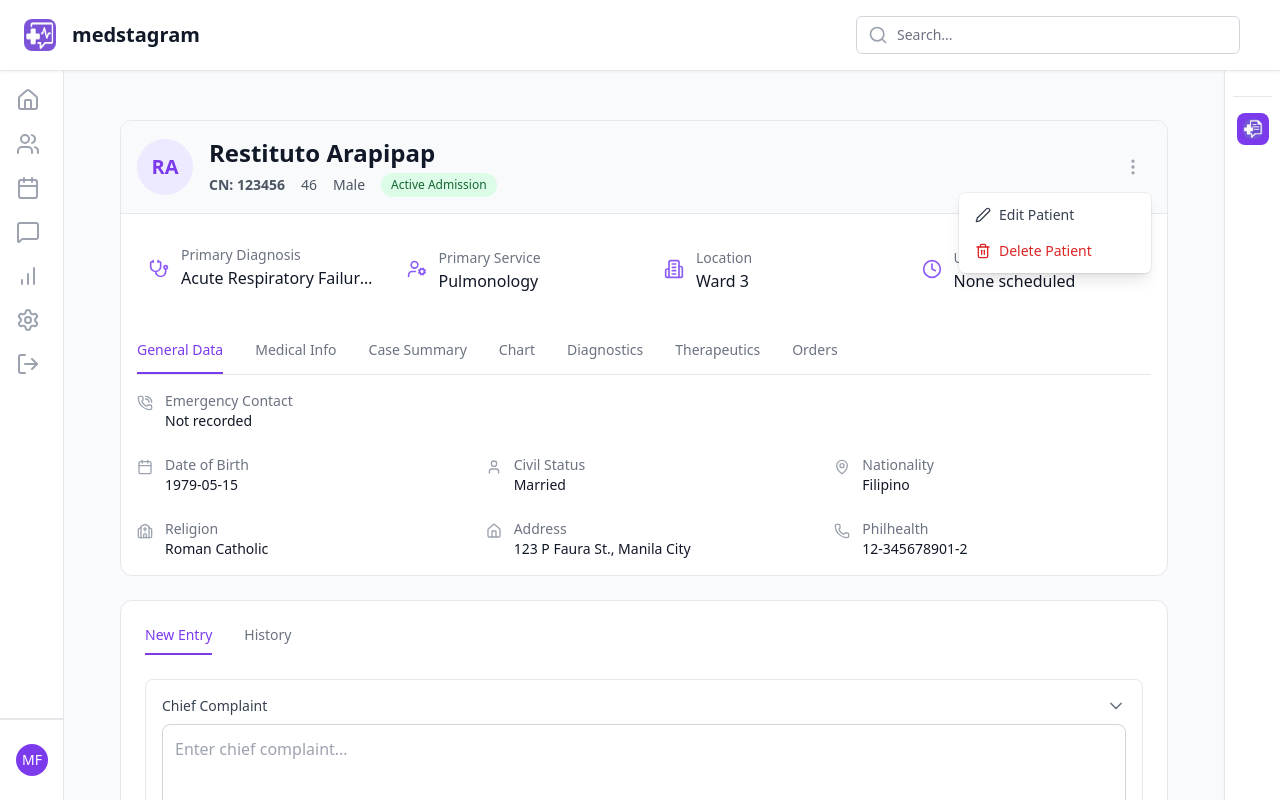
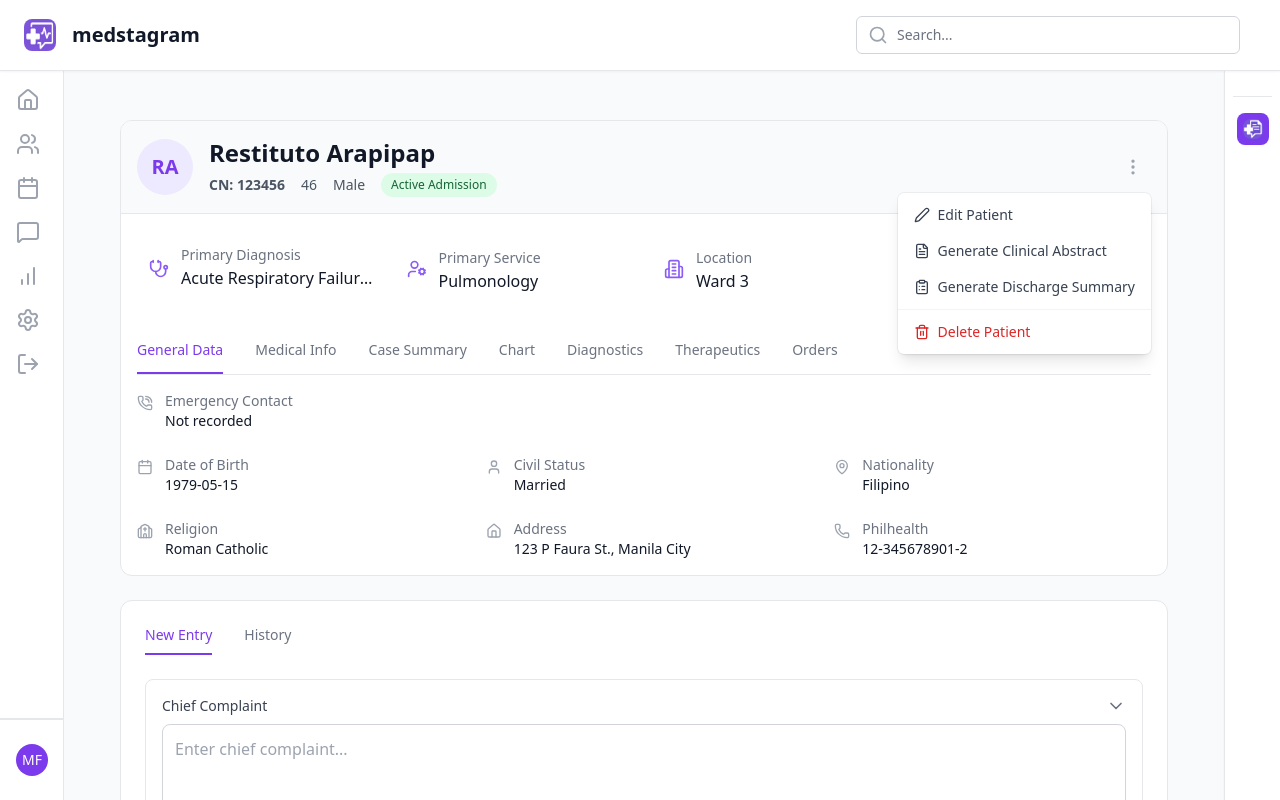
Before and after one commit to mfranco1/medstagram, a React (Vite) app in the folder frontend/: page /soap/1 in a window 1280 px wide. Both pictures are taken after a click on the button 1133 px from the left and 167 px from the top of the page. Shown: the top 800 px of the page. Built offline with nearby package versions, Linux system fonts and the light colour scheme.

Commit message:
feat: add generate CADS to info card dropdown

```diff
--- a/frontend/src/components/patient/PatientInfoCard.tsx
+++ b/frontend/src/components/patient/PatientInfoCard.tsx
@@ -1,4 +1,4 @@
-import { Calendar, User, MapPin, Church, Home, Phone, MoreVertical, Trash2, Edit2, Stethoscope, Clock, Building2, UserCog, Droplet, AlertTriangle, Heart, Thermometer, Activity, Scale, PhoneCall, Brain, Wind } from 'lucide-react'
+import { Calendar, User, MapPin, Church, Home, Phone, MoreVertical, Trash2, Edit2, Stethoscope, Clock, Building2, UserCog, Droplet, AlertTriangle, Heart, Thermometer, Activity, Scale, PhoneCall, Brain, Wind, FileText, ClipboardList } from 'lucide-react'
 import { useState, useRef, useEffect } from 'react'
 import { useNavigate } from 'react-router-dom'
 import type { Patient } from '../../types/patient'
@@ -75,6 +75,18 @@ export function PatientInfoCard({ activeTab, setActiveTab, patient, onDelete, on
     return `${gcs.total} (E${gcs.eye}V${gcs.verbal}M${gcs.motor})`
   }
 
+  const handleGenerateClinicalAbstract = () => {
+    setIsDropdownOpen(false)
+    // TODO: Implement clinical abstract generation
+    console.log('Generate clinical abstract for patient:', patient.id)
+  }
+
+  const handleGenerateDischargeSummary = () => {
+    setIsDropdownOpen(false)
+    // TODO: Implement discharge summary generation
+    console.log('Generate discharge summary for patient:', patient.id)
+  }
+
   return (
     <div className="bg-white rounded-xl border border-gray-200 mb-6 overflow-hidden">
       {/* Critical Information Header */}
@@ -112,26 +124,41 @@ export function PatientInfoCard({ activeTab, setActiveTab, patient, onDelete, on
               <MoreVertical className="w-5 h-5" />
             </button>
             {isDropdownOpen && (
-              <div className="absolute right-0 mt-2 w-48 rounded-md shadow-lg bg-white ring-1 ring-black ring-opacity-5 z-10">
+              <div className="absolute right-0 mt-2 min-w-[240px] rounded-md shadow-lg bg-white ring-1 ring-black ring-opacity-5 z-10">
                 <div className="py-1">
                   <button
                     onClick={() => {
                       setIsDropdownOpen(false)
                       setIsEditModalOpen(true)
                     }}
-                    className="flex items-center w-full px-4 py-2 text-sm text-gray-700 hover:bg-gray-50"
+                    className="flex items-center w-full px-4 py-2 text-sm text-gray-700 hover:bg-gray-50 whitespace-nowrap"
                   >
-                    <Edit2 className="w-4 h-4 mr-2" />
+                    <Edit2 className="w-4 h-4 mr-2 flex-shrink-0" />
                     Edit Patient
                   </button>
+                  <button
+                    onClick={handleGenerateClinicalAbstract}
+                    className="flex items-center w-full px-4 py-2 text-sm text-gray-700 hover:bg-gray-50 whitespace-nowrap"
+                  >
+                    <FileText className="w-4 h-4 mr-2 flex-shrink-0" />
+                    Generate Clinical Abstract
+                  </button>
+                  <button
+                    onClick={handleGenerateDischargeSummary}
+                    className="flex items-center w-full px-4 py-2 text-sm text-gray-700 hover:bg-gray-50 whitespace-nowrap"
+                  >
+                    <ClipboardList className="w-4 h-4 mr-2 flex-shrink-0" />
+                    Generate Discharge Summary
+                  </button>
+                  <div className="border-t border-gray-100 my-1"></div>
                   <button
                     onClick={() => {
                       setIsDropdownOpen(false)
                       setIsDeleteModalOpen(true)
                     }}
-                    className="flex items-center w-full px-4 py-2 text-sm text-red-600 hover:bg-red-50"
+                    className="flex items-center w-full px-4 py-2 text-sm text-red-600 hover:bg-red-50 whitespace-nowrap"
                   >
-                    <Trash2 className="w-4 h-4 mr-2" />
+                    <Trash2 className="w-4 h-4 mr-2 flex-shrink-0" />
                     Delete Patient
                   </button>
                 </div>
```
